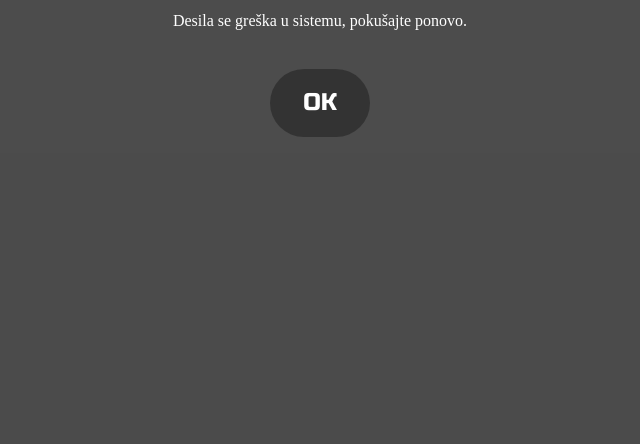
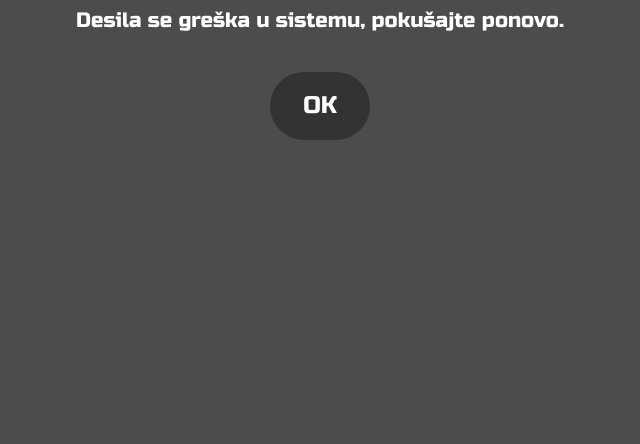
Before and after one commit to Carpophorus/PARKINGdemo, a plain HTML site: page index.html in a window 1280 px wide. Shown: the part 356-800 px from the top of the page, without its empty margins (320-960 px from the left). Drawn offline with Linux system fonts and the light colour scheme; no server answers.

Commit message:
final style edit

```diff
--- a/styles.css
+++ b/styles.css
@@ -74,3 +74,8 @@ body {
 .free {
     background: #0c3;
 }
+
+.jconfirm-content {
+    font-size: 1.3em;
+    font-family: 'Russo One', sans-serif;
+}
```
